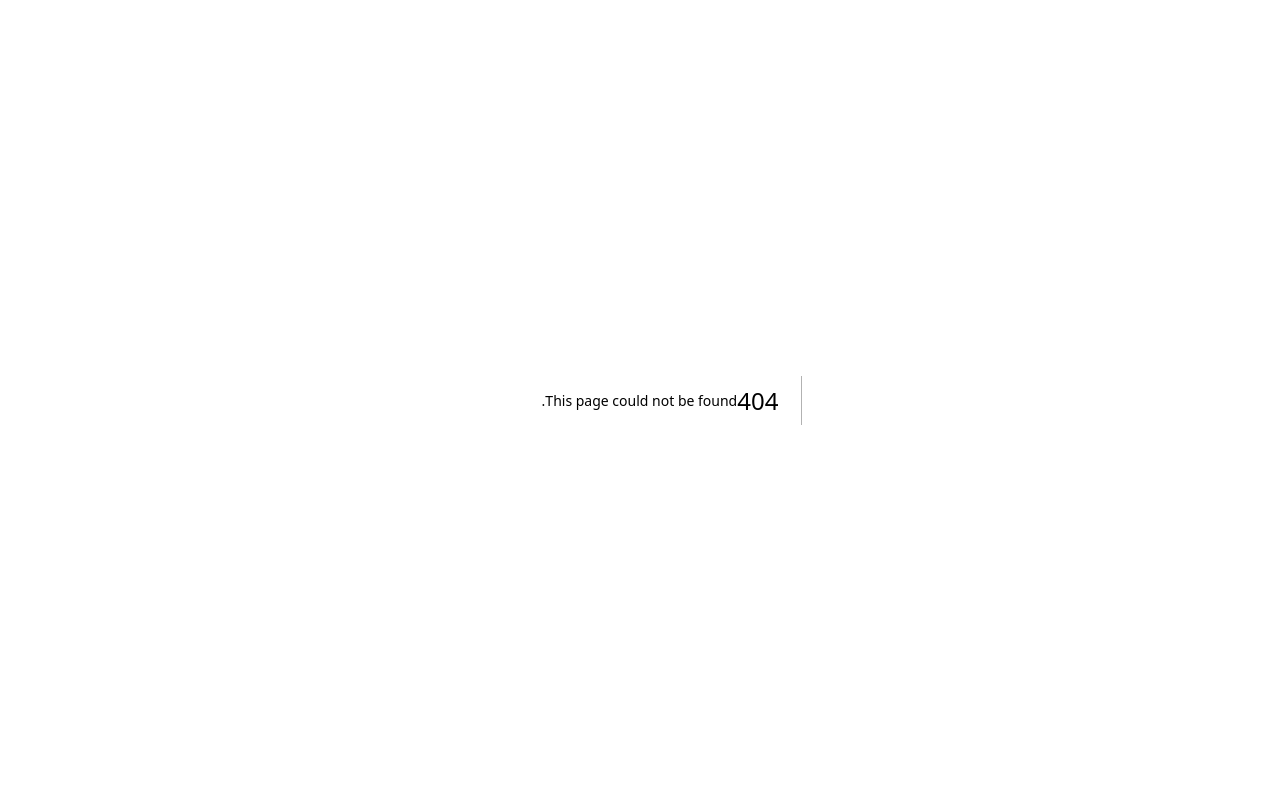
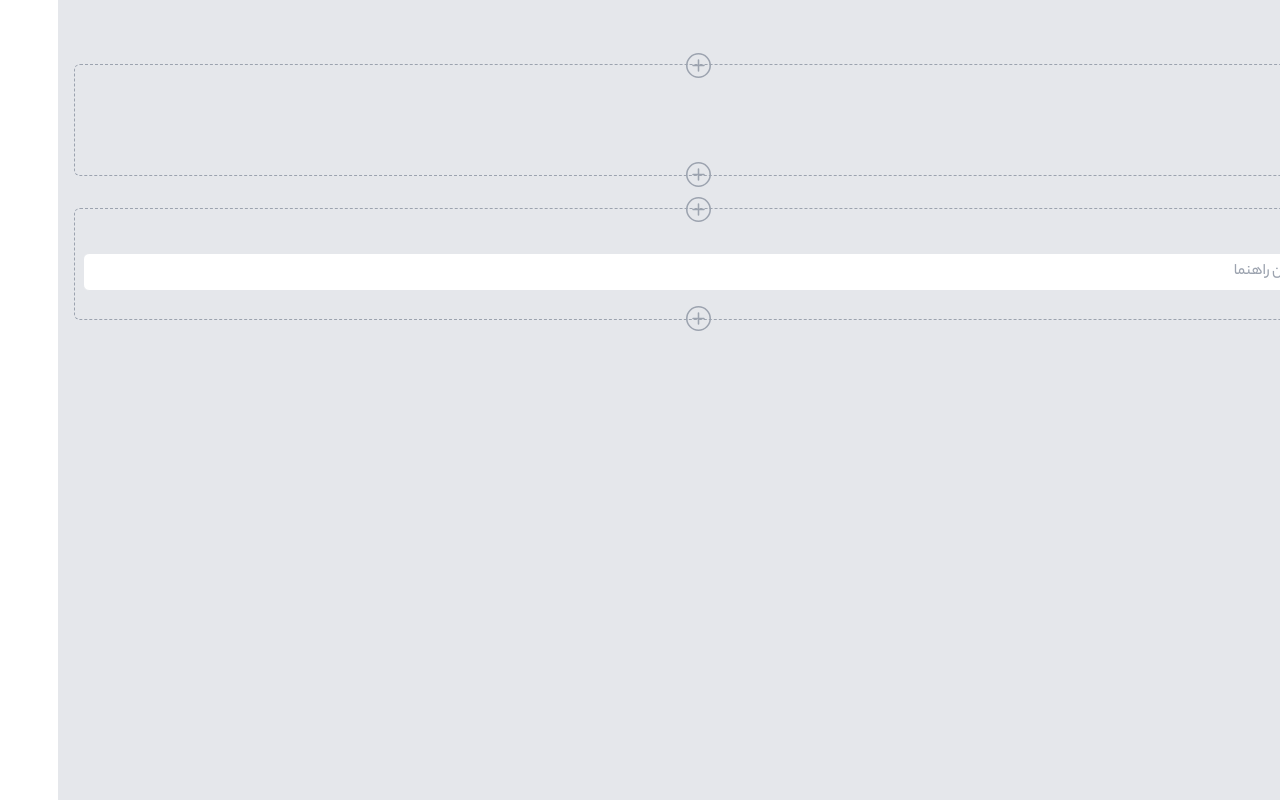
Before and after one commit to milad7212/hamgaman, a Next.js app: page /javadi in a window 1280 px wide. Before the commit this address had no page. Built offline with nearby package versions, Linux system fonts and the light colour scheme.

Commit message:
Add online Form

```diff
--- a/app/components/header.jsx
+++ b/app/components/header.jsx
@@ -2,7 +2,7 @@
 import React, { useState } from "react";
 import { BiSearchAlt,BiMenuAltLeft } from "react-icons/bi";
 import { FaSignInAlt } from "react-icons/fa";
-
+import Image from 'next/image'
 function LoginButton() {
   return (
     <button className="bg-blue-500 hover:bg-blue-700 text-white font-bold py-2 px-3 rounded-md flex items-center gap-2 transition duration-300 transform hover:scale-105">
@@ -40,7 +40,14 @@ function Header() {
         <span className="block md:hidden ">
           <BiMenuAltLeft size={40}/>
         </span>
+        <Image
+      src="/Hamgaman.png"
+      width={500}
+      height={500}
+      alt="Picture of the author"
+    />
         <h1 className="text-2xl font-bold text-gray-200 whitespace-nowrap text-center mb-2 md:mb-0">
+
           همگامان سازه
         </h1>
 
--- /dev/null
+++ b/app/components/javadi/EmptyCard.jsx
@@ -0,0 +1,18 @@
+import React from "react";
+import { BsPlusCircle } from "react-icons/bs";
+function EmptyCard({ children }) {
+  return (
+    <div className="my-8 m-4 border  relative border-dashed border-gray-400 rounded-md h-28 hover:shadow-xl duration-200 ease-in cursor-pointer hover:border-solid">
+      <div className=" left-0 right-0 flex justify-center absolute -top-3">
+        <BsPlusCircle size={25} className="text-gray-400 hover:text-gray-700" />
+      </div>
+      <div className=" left-0 right-0 flex justify-center absolute -bottom-3">
+        <BsPlusCircle size={25} className="text-gray-400 hover:text-gray-700" />
+      </div>
+
+      {children}
+    </div>
+  );
+}
+
+export default EmptyCard;
--- /dev/null
+++ b/app/components/javadi/InputSample.jsx
@@ -0,0 +1,12 @@
+import React from 'react'
+
+function InputSample({label='عنوان',placeholder='متن راهنما'}) {
+  return (
+    <div className="m-2 my-4">
+        <p className="text-sm mb-2 text-gray-600">{label}</p>
+        <input className=' w-full border rounded-md py-2 px-4 text-gray-700 leading-tight focus:outline-none focus:shadow-outline' type="text"   placeholder={placeholder}/>
+    </div>
+  )
+}
+
+export default InputSample
--- /dev/null
+++ b/app/javadi/page.jsx
@@ -0,0 +1,24 @@
+"use client";
+
+import React, { useState } from "react";
+import EmptyCard from "../components/javadi/EmptyCard";
+import InputSample from "../components/javadi/InputSample";
+
+function Page() {
+  const [dataForm, setDataForm] = useState([]);
+  return (
+    <div className="bg-gray-200 min-h-screen">
+      <div className="flex justify-center py-4">
+        {/* <span className='font-bold text-blue-600 text-xl'>فرم ساز آنلاین</span> */}
+      </div>
+      <div className="">
+        <EmptyCard />
+        <EmptyCard>
+          <InputSample />
+        </EmptyCard>
+      </div>
+    </div>
+  );
+}
+
+export default Page;
--- a/app/person/page.jsx
+++ b/app/person/page.jsx
@@ -6,6 +6,7 @@ import { FaTh, FaList } from "react-icons/fa";
 import ComponentCard from "../components/CommentCard";
 import {BsHeart} from "react-icons/bs"
 import Resume from "../components/personPage/Resume";
+import Header from "../components/header";
 const ConstructionPage = () => {
 
   const [activeTab, setActiveTab] = useState(0);
@@ -22,7 +23,8 @@ const ConstructionPage = () => {
   };
 
   return (
-    <div className="bg-gray-200">
+    <div className="bg-gray-200 min-h-screen">
+       <Header />
       <div className="container mx-auto  pt-4 " >
         <div className="flex items-center mb-4 ">
           <img
```
Also changed, not shown: public/Hamgaman.png (renamed from public/Hamgaman Logo3.png).
